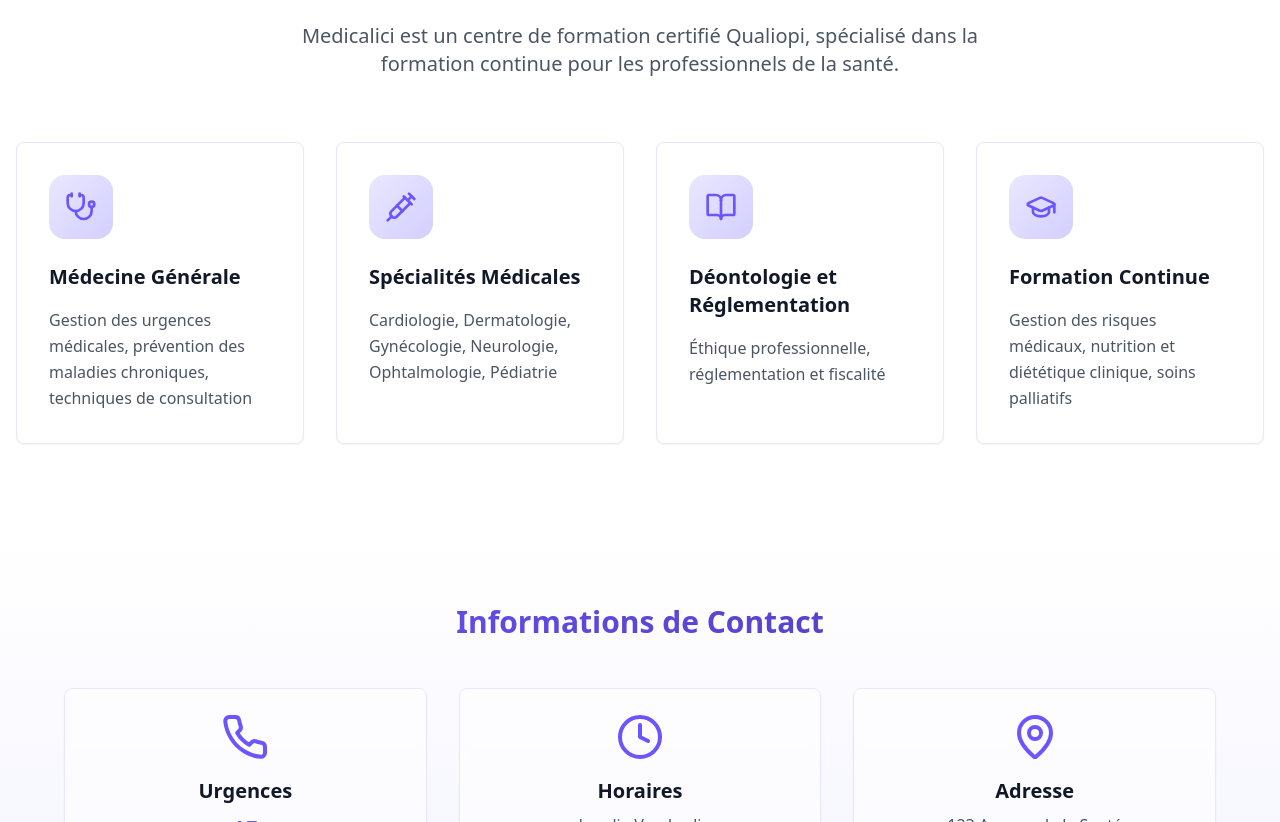
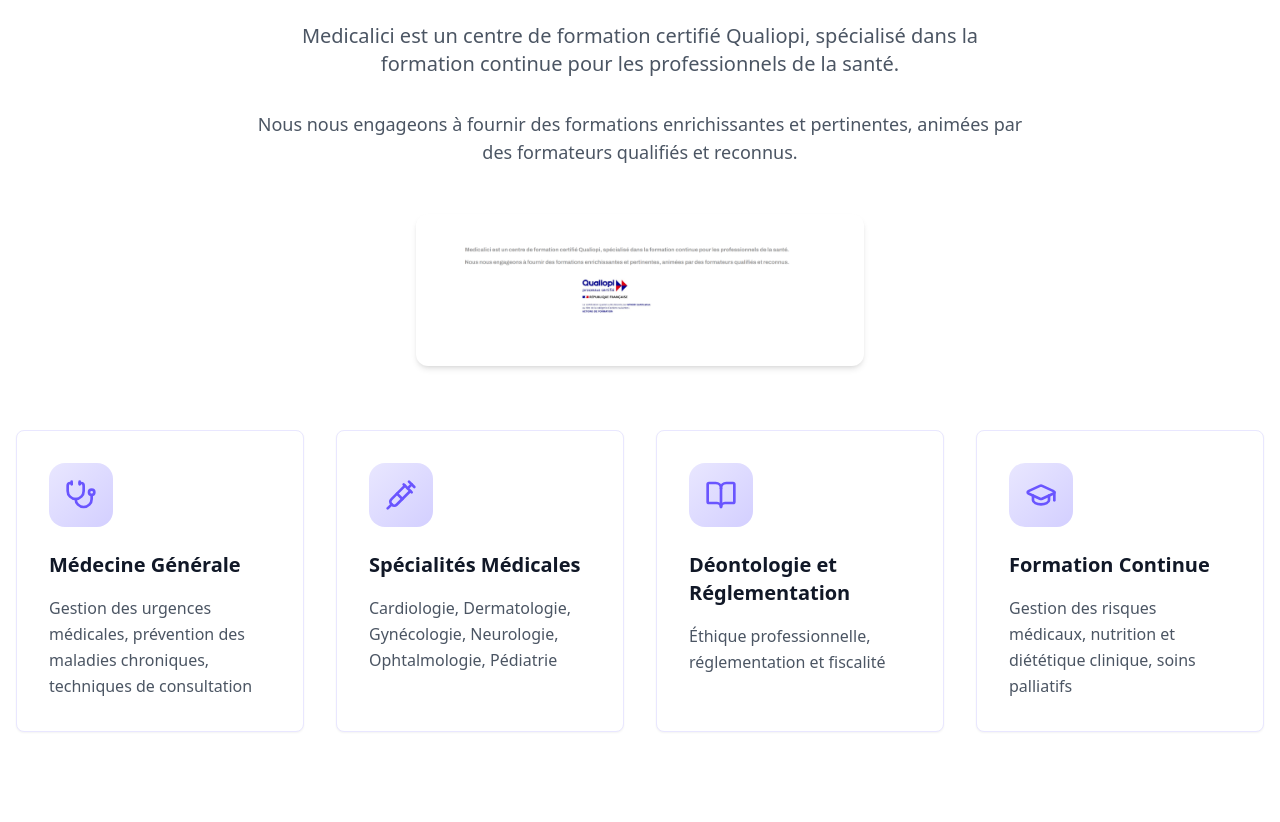
Before and after one commit to RREINMM/medicalici, a React (Vite) app: page / in a window 1280 px wide. Shown: the part 938-1760 px from the top of the page. Built offline with nearby package versions, Linux system fonts and the light colour scheme.

Commit message:
Add Qualiopi logo and text
Included the Qualiopi logo and accompanying text in the relevant components to enhance the branding and certification visibility.
[skip gpt_engineer]

```diff
--- a/src/components/Specialties.tsx
+++ b/src/components/Specialties.tsx
@@ -37,9 +37,21 @@ export const Specialties = () => {
           <h2 className="text-4xl font-bold mb-6 bg-gradient-to-r from-medical-600 to-medical-800 bg-clip-text text-transparent">
             Nos Programmes De Formation
           </h2>
-          <p className="text-xl text-gray-600 max-w-3xl mx-auto">
+          <p className="text-xl text-gray-600 max-w-3xl mx-auto mb-8">
             Medicalici est un centre de formation certifié Qualiopi, spécialisé dans la formation continue pour les professionnels de la santé.
           </p>
+          <p className="text-lg text-gray-600 max-w-3xl mx-auto mb-12">
+            Nous nous engageons à fournir des formations enrichissantes et pertinentes, animées par des formateurs qualifiés et reconnus.
+          </p>
+          <div className="flex justify-center mb-16">
+            <div className="bg-white p-6 rounded-xl shadow-md max-w-md">
+              <img
+                src="/lovable-uploads/4c6f8f6d-5a43-48f9-bf9c-4b92afcbf3f0.png"
+                alt="Certification Qualiopi"
+                className="w-full h-auto"
+              />
+            </div>
+          </div>
         </div>
         <div className="grid grid-cols-1 md:grid-cols-2 lg:grid-cols-4 gap-8">
           {formations.map((formation, index) => (
```
Also changed, not shown: public/lovable-uploads/4c6f8f6d-5a43-48f9-bf9c-4b92afcbf3f0.png (added).
